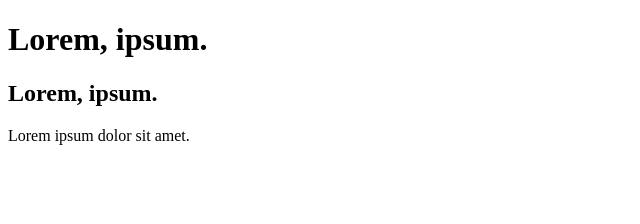
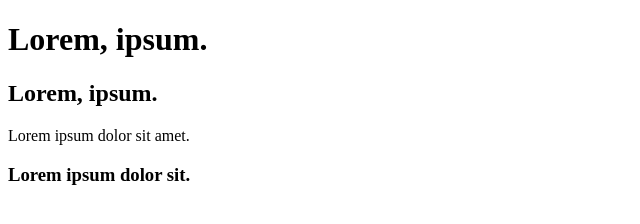
Before and after one commit to KarinaMilko/CW_git-branch, a plain HTML site: page index.html in a window 1280 px wide. Shown: the whole page, without its empty margins (0-640 px from the left). Drawn offline with Linux system fonts and the light colour scheme.

Commit message:
Add footer

```diff
--- a/index.html
+++ b/index.html
@@ -14,4 +14,5 @@
       <p>Lorem ipsum dolor sit amet.</p>
     </section>
   </main>
+  <footer><h3>Lorem ipsum dolor sit.</h3></footer>
 </html>
```
